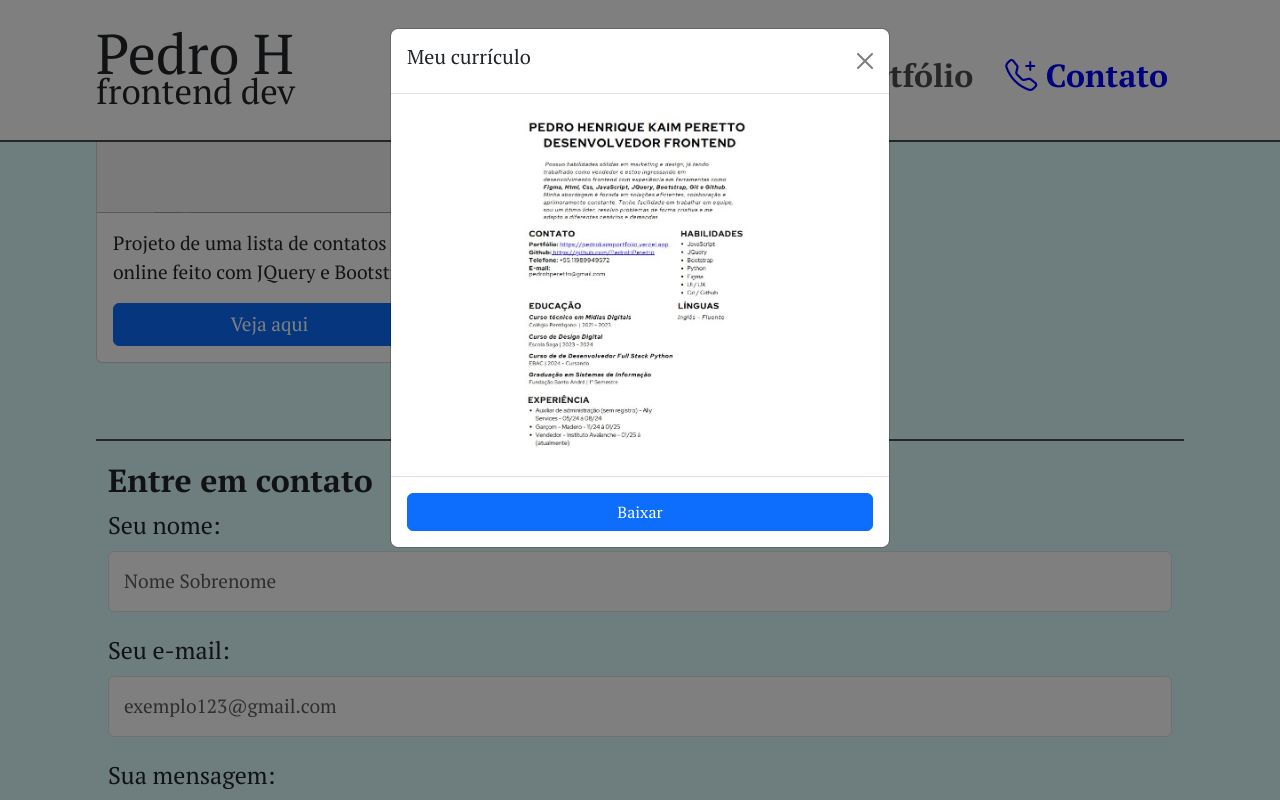
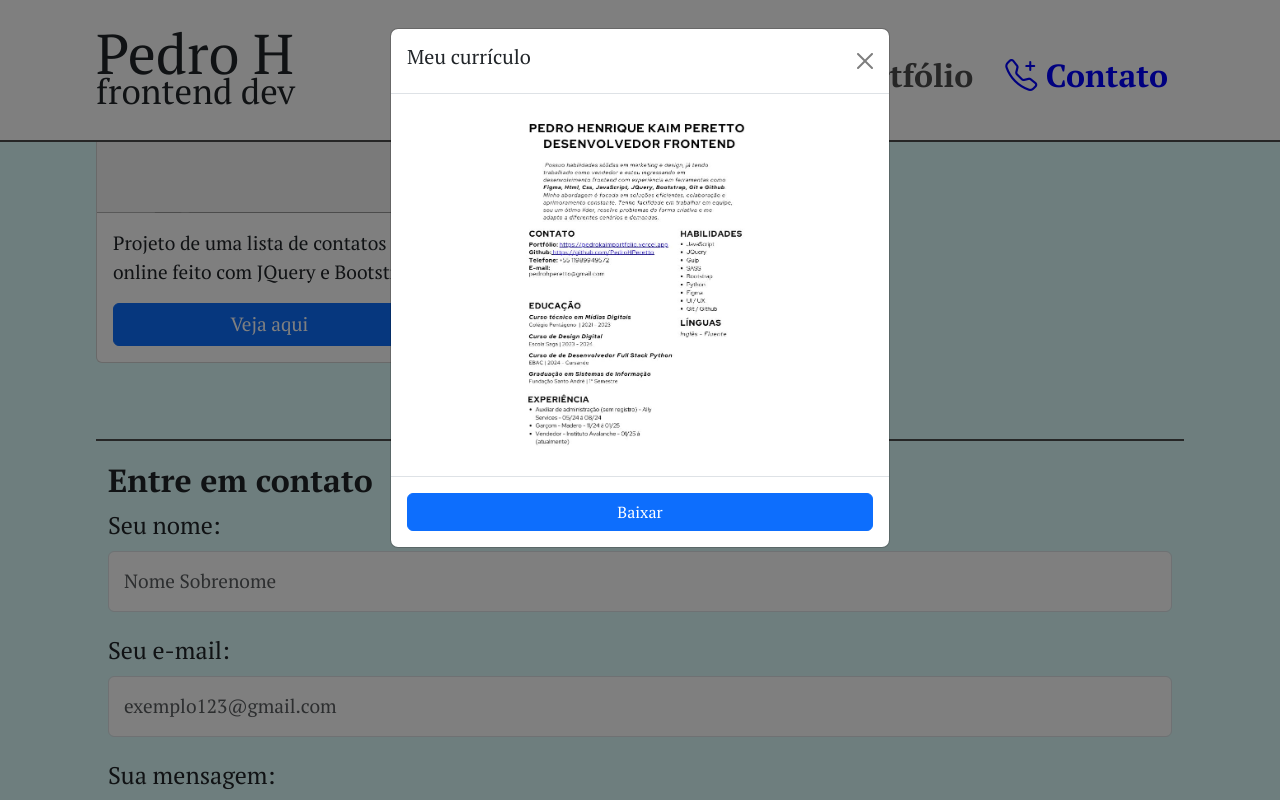
Before and after one commit to PedroHPeretto/portfolio, a plain HTML site: page index.html in a window 1280 px wide. Both pictures are taken after a click on the link "Clique aqui para baixar meu currículo!". Shown: the part 1293-2093 px from the top of the page. Drawn offline with nearby package versions, Linux system fonts and the light colour scheme; a web font is replaced by a local one.

Commit message:
adding new resume

```diff
--- a/index.html
+++ b/index.html
@@ -133,7 +133,7 @@
                                 <button class="btn btn-close" data-bs-dismiss="modal"></button>
                             </div>
                             <div class="modal-body d-flex justify-content-center align-items-center">
-                                <img src="./content/CurriculoFoto.JPG">
+                                <img src="./content/Curriculo Foto.JPG">
                             </div>
                             <div class="modal-footer d-flex justify-content-center">
                                 <a class="btn btn-primary w-100" href="./content/Pedro Kaim Curriculo.pdf" download="Pedro Kaim Curriculo">Baixar</a>
```
Also changed, not shown: content/Curriculo Foto.JPG (added), content/CurriculoFoto.JPG (deleted), 1 other file.
